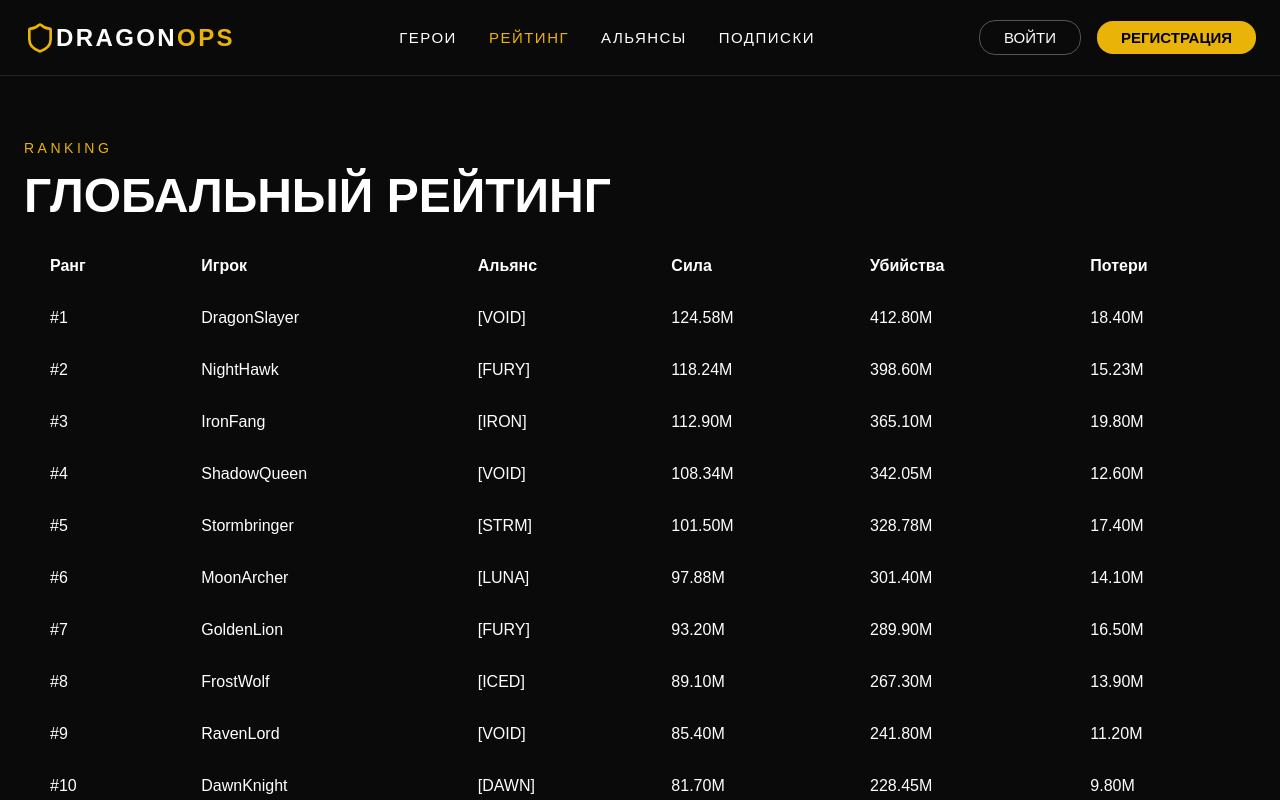
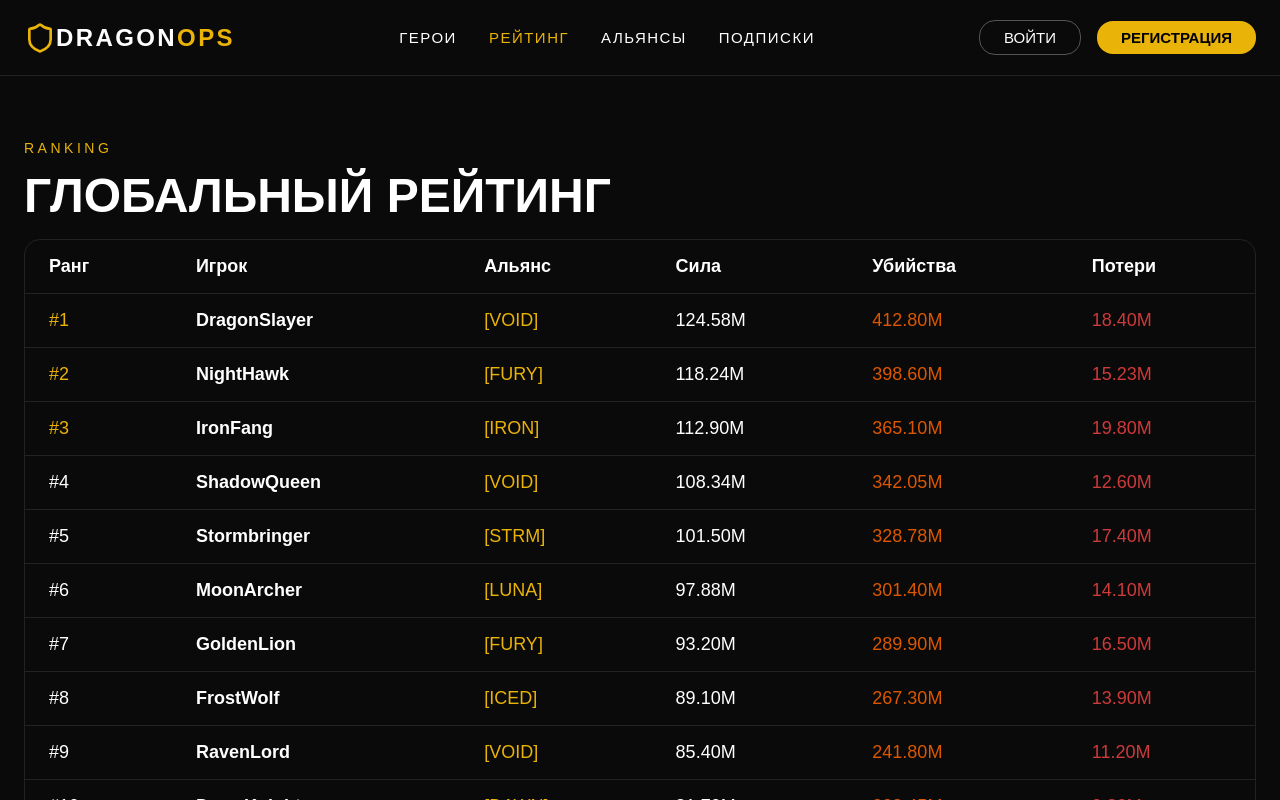
Before and after one commit to timoshuk5mika-ux/Dragon-Analytics, a React (Vite) app in the folder Frontend/: page /Dragon-Analytics/rating in a window 1280 px wide. Shown: the top 800 px of the page. Built offline with nearby package versions, Linux system fonts and the light colour scheme.

Commit message:
Сделал страницу с рейтингом

```diff
--- a/Frontend/src/componets/MainRating.tsx
+++ b/Frontend/src/componets/MainRating.tsx
@@ -29,12 +29,17 @@ function Main () {
                             key={player.player_id}
                             className='main-table-row'
                         >
-                            <td>#{player.rank}</td>
-                            <td>{player.ign}</td>
-                            <td>[{player.alliance}]</td>
-                            <td>{(player.power / 1_000_000).toFixed(2)}M</td>
-                            <td>{(player.kills / 1_000_000).toFixed(2)}M</td>
-                            <td>{(player.deaths / 1_000_000).toFixed(2)}M</td>
+                            <td className={
+                                player.rank === 1 ? 'main-table-player-rank first' :
+                                player.rank === 2 ? 'main-table-player-rank second' :
+                                player.rank === 3 ? 'main-table-player-rank third' :
+                                'main-table-player-rank'
+                            }>#{player.rank}</td>
+                            <td className='main-table-player-name'>{player.ign}</td>
+                            <td className='main-table-player-alliance'>[{player.alliance}]</td>
+                            <td className='main-table-player-power'>{(player.power / 1_000_000).toFixed(2)}M</td>
+                            <td className='main-table-player-kills'>{(player.kills / 1_000_000).toFixed(2)}M</td>
+                            <td className='main-table-player-deaths'>{(player.deaths / 1_000_000).toFixed(2)}M</td>
                         </Motion.tr>
                     ))}
                 </tbody>
--- a/Frontend/src/componets/css/Main.css
+++ b/Frontend/src/componets/css/Main.css
@@ -384,19 +384,52 @@
 }
 
 .main-table {
-  display: block
-
+  display: block;
+  font-size: 18px;
+  border: 1px solid rgba(255, 255, 255, 0.1);
+  border-radius: 16px;
 }
 
 .main-table-wrapper {
   width: 100%;
+  border-collapse: collapse;
 }
 
 .main-table-head th {
   text-align: left;
   padding: 16px 24px;
+  border-bottom: 1px solid rgba(255, 255, 255, 0.1);
 }
 
 .main-table-body td {
   padding: 16px 24px;
+  border-bottom: 1px solid rgba(255, 255, 255, 0.1);
 }
+
+.main-table-body tr {
+  transition: background 0.2s ease;
+}
+
+.main-table-body tr:hover {
+  background: rgba(255, 255, 255, 0.05);
+}
+
+.first, .second, .third, .main-table-player-alliance{
+  color: #eab308;
+}
+
+.main-table-player-kills {
+  color: #db5700;
+}
+
+.main-table-player-deaths {
+  color: #cd3a3a;
+}
+
+.main-table-player-name {
+  font-weight: 700;
+}
+
+.main-table-body tr:last-child td {
+  border-bottom: none;
+}
```
